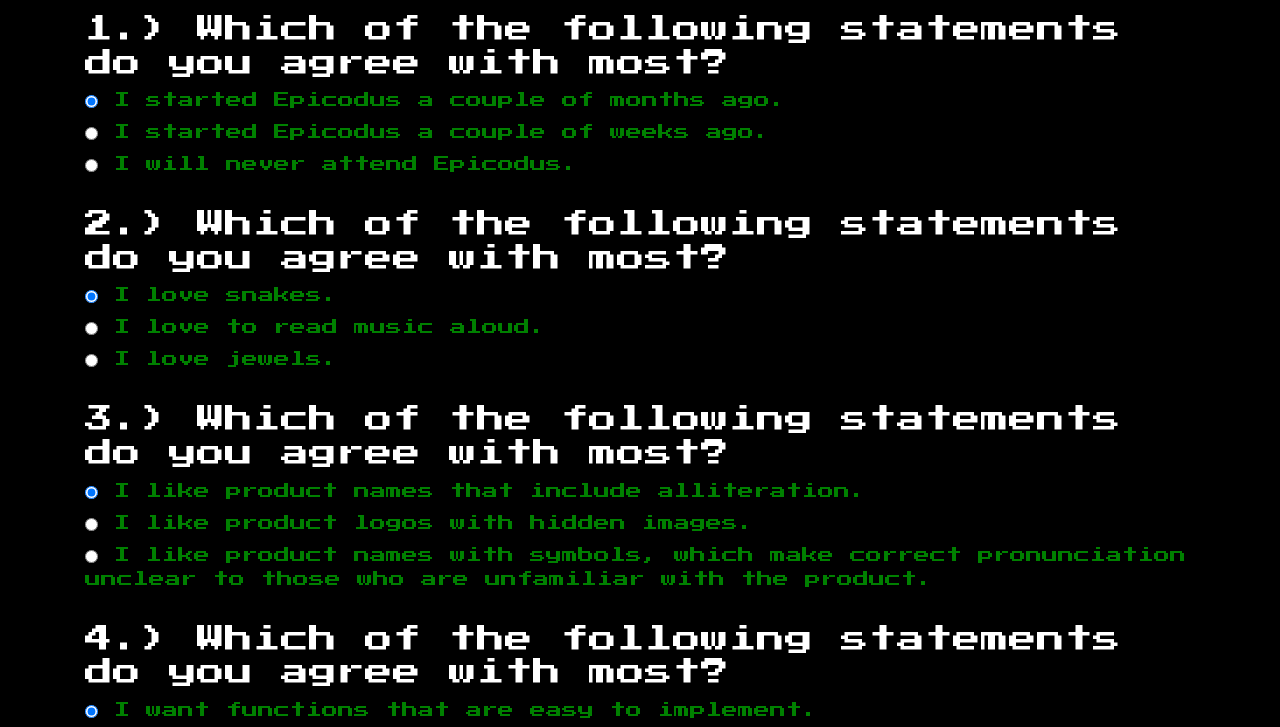
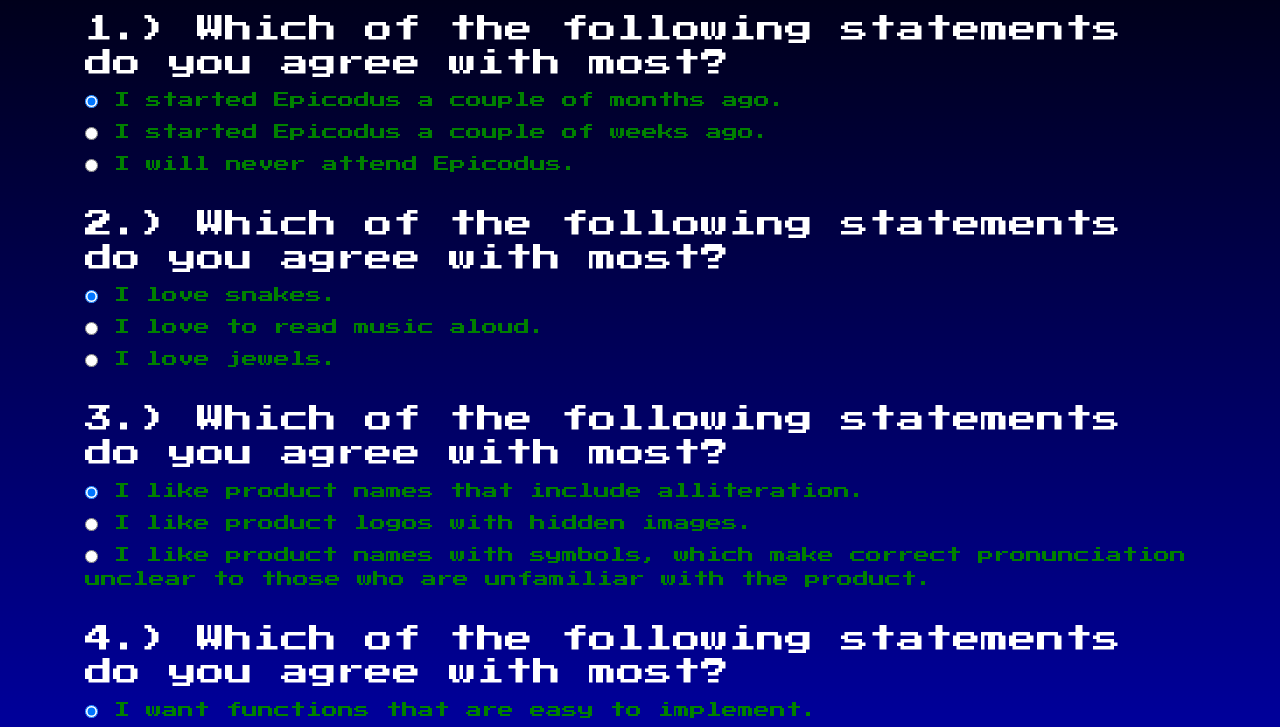
Before and after one commit to AramisDad/code-review-2, a plain HTML site: page index.html in a window 1280 px wide. Shown: the part 155-882 px from the top of the page. Drawn offline with nearby package versions, Linux system fonts and the light colour scheme.

Commit message:
add linear gradient to background

```diff
--- a/css/styles.css
+++ b/css/styles.css
@@ -26,7 +26,7 @@ h1 {
 }
 
 body {
-  background-color: black;
+  background-image: linear-gradient(black, blue);
   color: green;
   font-family: 'Press Start 2P', cursive;
 }
```
